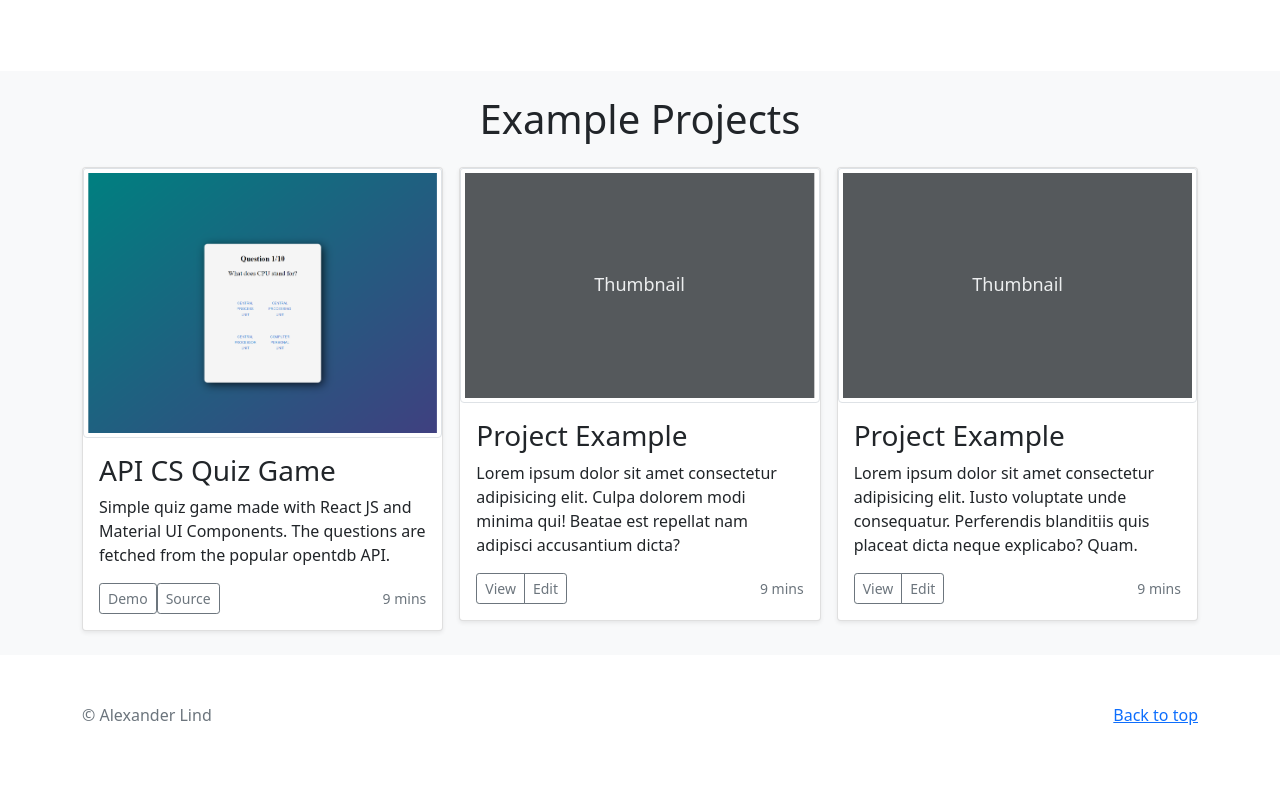
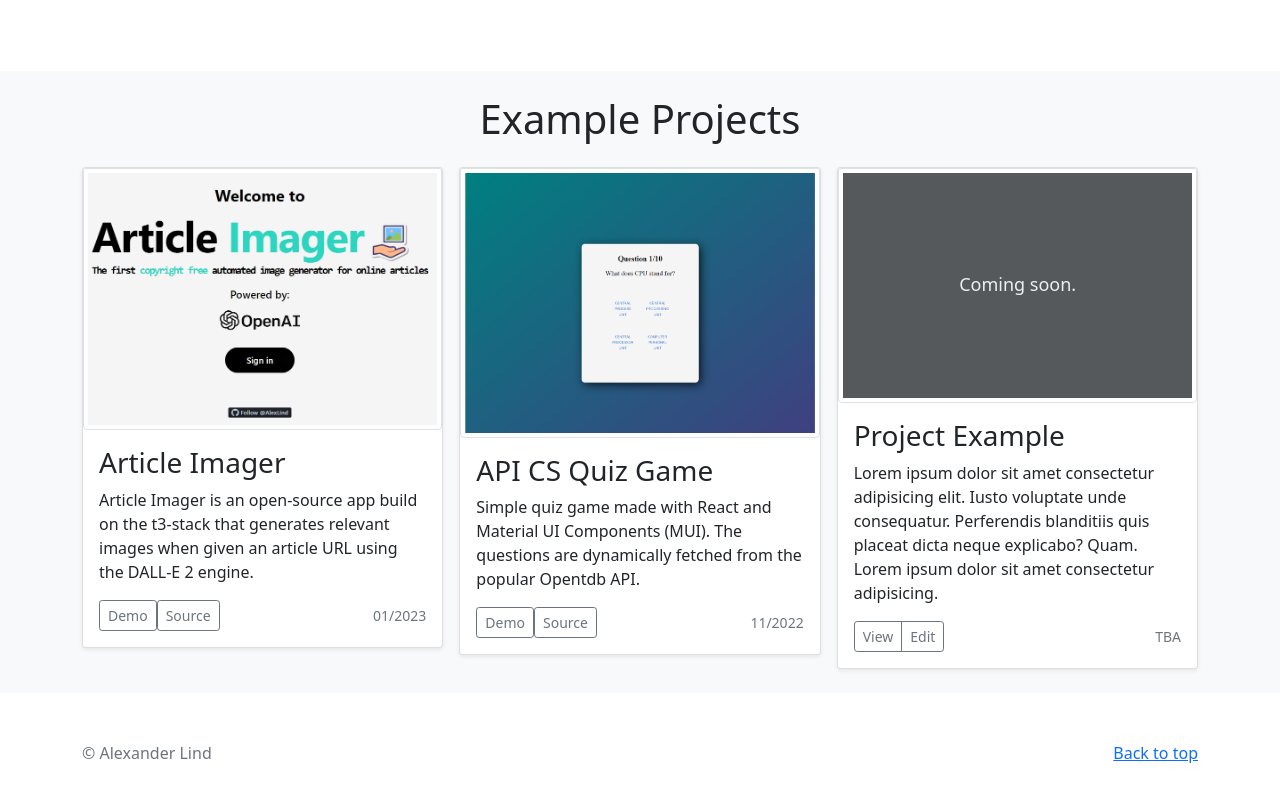
Before and after one commit to AlexLind/developer-portfolio-bootstrap, a plain HTML site: page index.html in a window 1280 px wide. Shown: the part 1165-1965 px from the top of the page. Before the commit the page ends 1944 px from the top, so only its background shows below. Drawn offline with Linux system fonts and the light colour scheme.

Commit message:
updated projects

```diff
--- a/index.html
+++ b/index.html
@@ -8,8 +8,7 @@
     <title>Developer Portfolio, Alexander Lind</title>
 
     <link href="./assets/dist/css/bootstrap.min.css" rel="stylesheet" />
-    <link rel="stylesheet" href="./assets/dist/css/index.css">
-
+    <link rel="stylesheet" href="./assets/dist/css/index.css" />
   </head>
   <body>
     <header>
@@ -19,19 +18,40 @@
             <div class="col-sm-8 col-md-7 py-2">
               <h4 class="text-white">About Me</h4>
               <p class="text-muted">
-                Lorem ipsum dolor, sit amet consectetur adipisicing elit. Repellendus hic minus alias illo ut totam possimus eaque perferendis deserunt labore voluptatum dolore modi, nemo excepturi deleniti repellat soluta autem? Ad.
+                Lorem ipsum dolor, sit amet consectetur adipisicing elit.
+                Repellendus hic minus alias illo ut totam possimus eaque
+                perferendis deserunt labore voluptatum dolore modi, nemo
+                excepturi deleniti repellat soluta autem? Ad.
               </p>
             </div>
             <div class="col-sm-4 offset-md-1 py-2">
               <h4 class="text-white">Contact</h4>
               <ul class="list-unstyled">
-                <li><a href="https://www.linkedin.com/in/alexander-s-lind/" class="text-white">Connect on LinkedIn</a></li>
-                <li><a href="mailto: alexlind1993@gmail.com" class="text-white">Email me</a></li>
-                <li><span class="text-white">Call me: </span><a href="tel:+4530538744" class="text-white">+45 30 53 87 44</a></li>
+                <li>
+                  <a
+                    href="https://www.linkedin.com/in/alexander-s-lind/"
+                    class="text-white"
+                    >Connect on LinkedIn</a
+                  >
+                </li>
+                <li>
+                  <a href="mailto: alexlind1993@gmail.com" class="text-white"
+                    >Email me</a
+                  >
+                </li>
+                <li>
+                  <span class="text-white">Call me: </span
+                  ><a href="tel:+4530538744" class="text-white"
+                    >+45 30 53 87 44</a
+                  >
+                </li>
               </ul>
             </div>
             <div class="col-sm-4 py-2">
-              <a href="https://www.cbs.dk/files/cbs.dk/cv_template_sheet_en.pdf" class="text-white">
+              <a
+                href="https://www.cbs.dk/files/cbs.dk/cv_template_sheet_en.pdf"
+                class="text-white"
+              >
                 <h4 class="text-white">Curriculum Vitae</h4>
               </a>
             </div>
@@ -41,10 +61,24 @@
       <div class="navbar sticky-top navbar-dark bg-dark shadow-sm">
         <div class="container">
           <a href="#" class="navbar-brand d-flex align-items-center">
-            <svg xmlns="http://www.w3.org/2000/svg" width="30" height="30" fill="currentColor" class="bi bi-journal-code" viewBox="0 0 16 16">
-              <path fill-rule="evenodd" d="M8.646 5.646a.5.5 0 0 1 .708 0l2 2a.5.5 0 0 1 0 .708l-2 2a.5.5 0 0 1-.708-.708L10.293 8 8.646 6.354a.5.5 0 0 1 0-.708zm-1.292 0a.5.5 0 0 0-.708 0l-2 2a.5.5 0 0 0 0 .708l2 2a.5.5 0 0 0 .708-.708L5.707 8l1.647-1.646a.5.5 0 0 0 0-.708z"/>
-              <path d="M3 0h10a2 2 0 0 1 2 2v12a2 2 0 0 1-2 2H3a2 2 0 0 1-2-2v-1h1v1a1 1 0 0 0 1 1h10a1 1 0 0 0 1-1V2a1 1 0 0 0-1-1H3a1 1 0 0 0-1 1v1H1V2a2 2 0 0 1 2-2z"/>
-              <path d="M1 5v-.5a.5.5 0 0 1 1 0V5h.5a.5.5 0 0 1 0 1h-2a.5.5 0 0 1 0-1H1zm0 3v-.5a.5.5 0 0 1 1 0V8h.5a.5.5 0 0 1 0 1h-2a.5.5 0 0 1 0-1H1zm0 3v-.5a.5.5 0 0 1 1 0v.5h.5a.5.5 0 0 1 0 1h-2a.5.5 0 0 1 0-1H1z"/>
+            <svg
+              xmlns="http://www.w3.org/2000/svg"
+              width="30"
+              height="30"
+              fill="currentColor"
+              class="bi bi-journal-code"
+              viewBox="0 0 16 16"
+            >
+              <path
+                fill-rule="evenodd"
+                d="M8.646 5.646a.5.5 0 0 1 .708 0l2 2a.5.5 0 0 1 0 .708l-2 2a.5.5 0 0 1-.708-.708L10.293 8 8.646 6.354a.5.5 0 0 1 0-.708zm-1.292 0a.5.5 0 0 0-.708 0l-2 2a.5.5 0 0 0 0 .708l2 2a.5.5 0 0 0 .708-.708L5.707 8l1.647-1.646a.5.5 0 0 0 0-.708z"
+              />
+              <path
+                d="M3 0h10a2 2 0 0 1 2 2v12a2 2 0 0 1-2 2H3a2 2 0 0 1-2-2v-1h1v1a1 1 0 0 0 1 1h10a1 1 0 0 0 1-1V2a1 1 0 0 0-1-1H3a1 1 0 0 0-1 1v1H1V2a2 2 0 0 1 2-2z"
+              />
+              <path
+                d="M1 5v-.5a.5.5 0 0 1 1 0V5h.5a.5.5 0 0 1 0 1h-2a.5.5 0 0 1 0-1H1zm0 3v-.5a.5.5 0 0 1 1 0V8h.5a.5.5 0 0 1 0 1h-2a.5.5 0 0 1 0-1H1zm0 3v-.5a.5.5 0 0 1 1 0v.5h.5a.5.5 0 0 1 0 1h-2a.5.5 0 0 1 0-1H1z"
+              />
             </svg>
             <strong class="ps-2">Developer Portfolio</strong>
           </a>
@@ -67,40 +101,81 @@
       <section class="py-5 text-center container">
         <div class="row py-lg-5">
           <div class="col-lg-6 col-md-8 mx-auto">
-            <img class="img-fluid w-60 rounded-circle mb-4" src="/assets/img/self-picture.jpg" alt="">
+            <img
+              class="img-fluid w-60 rounded-circle mb-4"
+              src="/assets/img/self-picture.jpg"
+              alt=""
+            />
           </div>
           <div class="col-lg-6 col-md-8 mx-auto">
             <h1 class="fw-light">My Developer Journey</h1>
             <p class="lead text-muted">
-              Lorem ipsum dolor sit amet consectetur adipisicing elit. Quod nobis enim reprehenderit placeat, eum totam qui voluptatibus quam id aut, reiciendis maiores tempore quae, tempora excepturi? Corporis, perferendis facere laudantium veniam animi, nihil aliquam et nulla veritatis qui, at maxime!
+              Lorem ipsum dolor sit amet consectetur adipisicing elit. Quod
+              nobis enim reprehenderit placeat, eum totam qui voluptatibus quam
+              id aut, reiciendis maiores tempore quae, tempora excepturi?
+              Corporis, perferendis facere laudantium veniam animi, nihil
+              aliquam et nulla veritatis qui, at maxime!
             </p>
             <p>
-              <a href="mailto: alexlind1993@gmail.com" class="btn btn-primary my-2">Contact Me</a>
+              <a
+                href="mailto: alexlind1993@gmail.com"
+                class="btn btn-primary my-2"
+                >Contact Me</a
+              >
               <a href="#" class="btn btn-secondary my-2">Learn More</a>
             </p>
             <div class="d-none d-xl-block">
               <h1 class="fw-light">Statements and Referrals</h1>
               <p class="lead text-muted">
-                Lorem ipsum dolor sit amet consectetur adipisicing elit. Quod nobis enim reprehenderit placeat, eum totam qui voluptatibus quam id aut, reiciendis maiores tempore quae, tempora excepturi? Corporis, perferendis facere laudantium veniam animi, nihil aliquam et nulla veritatis qui, at maxime!
+                Lorem ipsum dolor sit amet consectetur adipisicing elit. Quod
+                nobis enim reprehenderit placeat, eum totam qui voluptatibus
+                quam id aut, reiciendis maiores tempore quae, tempora excepturi?
+                Corporis, perferendis facere laudantium veniam animi, nihil
+                aliquam et nulla veritatis qui, at maxime!
               </p>
               <div class="accordion" id="accordionExample">
                 <div class="accordion-item">
                   <h2 class="accordion-header" id="headingOne">
-                    <button class="accordion-button" type="button" data-bs-toggle="collapse" data-bs-target="#collapseOne" aria-expanded="false" aria-controls="collapseOne">
+                    <button
+                      class="accordion-button"
+                      type="button"
+                      data-bs-toggle="collapse"
+                      data-bs-target="#collapseOne"
+                      aria-expanded="false"
+                      aria-controls="collapseOne"
+                    >
                       Statement #1:
                     </button>
                   </h2>
-                  <div id="collapseOne" class="accordion-collapse collapse show" aria-labelledby="headingOne" data-bs-parent="#accordionExample">
+                  <div
+                    id="collapseOne"
+                    class="accordion-collapse collapse show"
+                    aria-labelledby="headingOne"
+                    data-bs-parent="#accordionExample"
+                  >
                     <div class="accordion-body">
                       <div class="container">
                         <div class="row">
                           <div class="col-4 d-flex align-items-center">
-                            <img src="assets/img/headshot1.jpg" class="img-fluid rounded-circle float-start" alt="...">
+                            <img
+                              src="assets/img/headshot1.jpg"
+                              class="img-fluid rounded-circle float-start"
+                              alt="..."
+                            />
                           </div>
                           <div class="col-8">
                             <blockquote class="blockquote text-right">
-                              <p class="text-end">Lorem ipsum dolor sit amet consectetur, adipisicing elit. Possimus ex voluptatem saepe quia, at praesentium tempora assumenda aspernatur aliquid iusto?</p>
-                              <footer class="blockquote-footer text-end"><cite title="Source Title">Ella McNeil, NovaLab Ltd.</cite></footer>
+                              <p class="text-end">
+                                Lorem ipsum dolor sit amet consectetur,
+                                adipisicing elit. Possimus ex voluptatem saepe
+                                quia, at praesentium tempora assumenda
+                                aspernatur aliquid iusto?
+                              </p>
+                              <footer class="blockquote-footer text-end">
+                                <cite title="Source Title"
+                                  >Ella McNeil, NovaLab Ltd.</cite
+                                >
+                              </footer>
                             </blockquote>
                           </div>
                         </div>
@@ -110,48 +185,100 @@
                 </div>
                 <div class="accordion-item">
                   <h2 class="accordion-header" id="headingTwo">
-                    <button class="accordion-button collapsed" type="button" data-bs-toggle="collapse" data-bs-target="#collapseTwo" aria-expanded="false" aria-controls="collapseTwo">
+                    <button
+                      class="accordion-button collapsed"
+                      type="button"
+                      data-bs-toggle="collapse"
+                      data-bs-target="#collapseTwo"
+                      aria-expanded="false"
+                      aria-controls="collapseTwo"
+                    >
                       Statement #2
                     </button>
                   </h2>
-                  <div id="collapseTwo" class="accordion-collapse collapse" aria-labelledby="headingTwo" data-bs-parent="#accordionExample">
+                  <div
+                    id="collapseTwo"
+                    class="accordion-collapse collapse"
+                    aria-labelledby="headingTwo"
+                    data-bs-parent="#accordionExample"
+                  >
                     <div class="accordion-body">
                       <div class="container">
                         <div class="row">
                           <div class="col-4 d-flex align-items-center">
-                            <img src="assets/img/headshot2.jpg" class="img-fluid rounded-circle float-start" alt="...">
+                            <img
+                              src="assets/img/headshot2.jpg"
+                              class="img-fluid rounded-circle float-start"
+                              alt="..."
+                            />
                           </div>
                           <div class="col-8">
                             <blockquote class="blockquote text-right">
-                              <p class="text-end">Lorem ipsum dolor sit amet consectetur, adipisicing elit. Dolorum ab ullam aliquam voluptas magnam, amet animi numquam nemo, aliquid, corporis rem atque.</p>
-                              <footer class="blockquote-footer text-end"><cite title="Source Title">Tasha Silver, Dynamo Inc.</cite></footer>
+                              <p class="text-end">
+                                Lorem ipsum dolor sit amet consectetur,
+                                adipisicing elit. Dolorum ab ullam aliquam
+                                voluptas magnam, amet animi numquam nemo,
+                                aliquid, corporis rem atque.
+                              </p>
+                              <footer class="blockquote-footer text-end">
+                                <cite title="Source Title"
+                                  >Tasha Silver, Dynamo Inc.</cite
+                                >
+                              </footer>
                             </blockquote>
                           </div>
                         </div>
-                      </div>                    </div>
+                      </div>
+                    </div>
                   </div>
                 </div>
                 <div class="accordion-item">
                   <h2 class="accordion-header" id="headingThree">
-                    <button class="accordion-button collapsed" type="button" data-bs-toggle="collapse" data-bs-target="#collapseThree" aria-expanded="false" aria-controls="collapseThree">
+                    <button
+                      class="accordion-button collapsed"
+                      type="button"
+                      data-bs-toggle="collapse"
+                      data-bs-target="#collapseThree"
+                      aria-expanded="false"
+                      aria-controls="collapseThree"
+                    >
                       Statement #3
                     </button>
                   </h2>
-                  <div id="collapseThree" class="accordion-collapse collapse" aria-labelledby="headingThree" data-bs-parent="#accordionExample">
+                  <div
+                    id="collapseThree"
+                    class="accordion-collapse collapse"
+                    aria-labelledby="headingThree"
+                    data-bs-parent="#accordionExample"
+                  >
                     <div class="accordion-body">
                       <div class="container">
                         <div class="row">
                           <div class="col-4 d-flex align-items-center">
-                            <img src="assets/img/headshot3.jpg" class="img-fluid rounded-circle float-start" alt="...">
+                            <img
+                              src="assets/img/headshot3.jpg"
+                              class="img-fluid rounded-circle float-start"
+                              alt="..."
+                            />
                           </div>
                           <div class="col-8">
                             <blockquote class="blockquote text-right">
-                              <p class="text-end">Lorem ipsum dolor sit amet consectetur adipisicing elit. Minus voluptas id praesentium autem distinctio itaque beatae doloremque libero consectetur soluta, commodi eos in! Nisi.</p>
-                              <footer class="blockquote-footer text-end"><cite title="Source Title">John Glover, Masters Inc.</cite></footer>
+                              <p class="text-end">
+                                Lorem ipsum dolor sit amet consectetur
+                                adipisicing elit. Minus voluptas id praesentium
+                                autem distinctio itaque beatae doloremque libero
+                                consectetur soluta, commodi eos in! Nisi.
+                              </p>
+                              <footer class="blockquote-footer text-end">
+                                <cite title="Source Title"
+                                  >John Glover, Masters Inc.</cite
+                                >
+                              </footer>
                             </blockquote>
                           </div>
                         </div>
-                      </div>                    </div>
+                      </div>
+                    </div>
                   </div>
                 </div>
               </div>
@@ -167,17 +294,28 @@
           <div class="row row-cols-1 row-cols-sm-2 row-cols-md-3 g-3">
             <div class="col">
               <div class="card shadow-sm">
-                <img src="/assets/img/quiz-game-react.png" width="" height="200px" class="card-img-top img-fluid img-thumbnail" alt="...">
+                <img
+                  src="/assets/img/article-imager.png"
+                  width=""
+                  height="200px"
+                  class="card-img-top img-fluid img-thumbnail"
+                  alt="..."
+                />
                 <div class="card-body">
-                  <h3>API CS Quiz Game</h3>
+                  <h3>Article Imager</h3>
                   <p class="card-text">
-                    Simple quiz game made with React JS and Material UI Components. The questions are fetched from the popular opentdb API.
+                    Article Imager is an open-source app build on the t3-stack
+                    that generates relevant images when given an article URL
+                    using the DALL-E 2 engine.
                   </p>
                   <div
                     class="d-flex justify-content-between align-items-center"
                   >
                     <div class="btn-group">
-                     <a href="https://quiz-game-react-chi.vercel.app/">
+                      <a
+                        href="https://article-imager.vercel.app/"
+                        target="_blank"
+                      >
                         <button
                           type="button"
                           class="btn btn-sm btn-outline-secondary"
@@ -185,7 +323,10 @@
                           Demo
                         </button>
                       </a>
-                      <a href="https://github.com/AlexLind/quiz-game-react">
+                      <a
+                        href="https://github.com/AlexLind/Article-Imager"
+                        target="_blank"
+                      >
                         <button
                           type="button"
                           class="btn btn-sm btn-outline-secondary"
@@ -194,7 +335,55 @@
                         </button>
                       </a>
                     </div>
-                    <small class="text-muted">9 mins</small>
+                    <small class="text-muted">01/2023</small>
+                  </div>
+                </div>
+              </div>
+            </div>
+            <div class="col">
+              <div class="card shadow-sm">
+                <img
+                  src="/assets/img/quiz-game-react.png"
+                  width=""
+                  height="200px"
+                  class="card-img-top img-fluid img-thumbnail"
+                  alt="..."
+                />
+                <div class="card-body">
+                  <h3>API CS Quiz Game</h3>
+                  <p class="card-text">
+                    Simple quiz game made with React and Material UI Components
+                    (MUI). The questions are dynamically fetched from the
+                    popular Opentdb API.
+                  </p>
+                  <div
+                    class="d-flex justify-content-between align-items-center"
+                  >
+                    <div class="btn-group">
+                      <a
+                        href="https://quiz-game-react-chi.vercel.app/"
+                        target="_blank"
+                      >
+                        <button
+                          type="button"
+                          class="btn btn-sm btn-outline-secondary"
+                        >
+                          Demo
+                        </button>
+                      </a>
+                      <a
+                        href="https://github.com/AlexLind/quiz-game-react"
+                        target="_blank"
+                      >
+                        <button
+                          type="button"
+                          class="btn btn-sm btn-outline-secondary"
+                        >
+                          Source
+                        </button>
+                      </a>
+                    </div>
+                    <small class="text-muted">11/2022</small>
                   </div>
                 </div>
               </div>
@@ -214,14 +403,17 @@
                   <title>Placeholder</title>
                   <rect width="100%" height="100%" fill="#55595c" />
                   <text x="50%" y="50%" fill="#eceeef" dy=".3em">
-                    Thumbnail
+                    Coming soon.
                   </text>
                 </svg>
 
                 <div class="card-body">
                   <h3>Project Example</h3>
                   <p class="card-text">
-                    Lorem ipsum dolor sit amet consectetur adipisicing elit. Culpa dolorem modi minima qui! Beatae est repellat nam adipisci accusantium dicta?
+                    Lorem ipsum dolor sit amet consectetur adipisicing elit.
+                    Iusto voluptate unde consequatur. Perferendis blanditiis
+                    quis placeat dicta neque explicabo? Quam. Lorem ipsum dolor
+                    sit amet consectetur adipisicing.
                   </p>
                   <div
                     class="d-flex justify-content-between align-items-center"
@@ -240,53 +432,7 @@
                         Edit
                       </button>
                     </div>
-                    <small class="text-muted">9 mins</small>
-                  </div>
-                </div>
-              </div>
-            </div>
-            <div class="col">
-              <div class="card shadow-sm">
-                <svg
-                  class="bd-placeholder-img card-img-top img-fluid img-thumbnail"
-                  width="100%"
-                  height="225"
-                  xmlns="http://www.w3.org/2000/svg"
-                  role="img"
-                  aria-label="Placeholder: Thumbnail"
-                  preserveAspectRatio="xMidYMid slice"
-                  focusable="false"
-                >
-                  <title>Placeholder</title>
-                  <rect width="100%" height="100%" fill="#55595c" />
-                  <text x="50%" y="50%" fill="#eceeef" dy=".3em">
-                    Thumbnail
-                  </text>
-                </svg>
-
-                <div class="card-body">
-                  <h3>Project Example</h3>
-                  <p class="card-text">
-                    Lorem ipsum dolor sit amet consectetur adipisicing elit. Iusto voluptate unde consequatur. Perferendis blanditiis quis placeat dicta neque explicabo? Quam.
-                  </p>
-                  <div
-                    class="d-flex justify-content-between align-items-center"
-                  >
-                    <div class="btn-group">
-                      <button
-                        type="button"
-                        class="btn btn-sm btn-outline-secondary"
-                      >
-                        View
-                      </button>
-                      <button
-                        type="button"
-                        class="btn btn-sm btn-outline-secondary"
-                      >
-                        Edit
-                      </button>
-                    </div>
-                    <small class="text-muted">9 mins</small>
+                    <small class="text-muted">TBA</small>
                   </div>
                 </div>
               </div>
@@ -301,9 +447,7 @@
         <p class="float-end mb-1">
           <a href="#">Back to top</a>
         </p>
-        <p class="mb-1">
-          &copy; Alexander Lind
-        </p>
+        <p class="mb-1">&copy; Alexander Lind</p>
       </div>
     </footer>
 
```
Also changed, not shown: assets/img/article-imager.png (added). Lines whose indentation alone changed are shown as unchanged.
